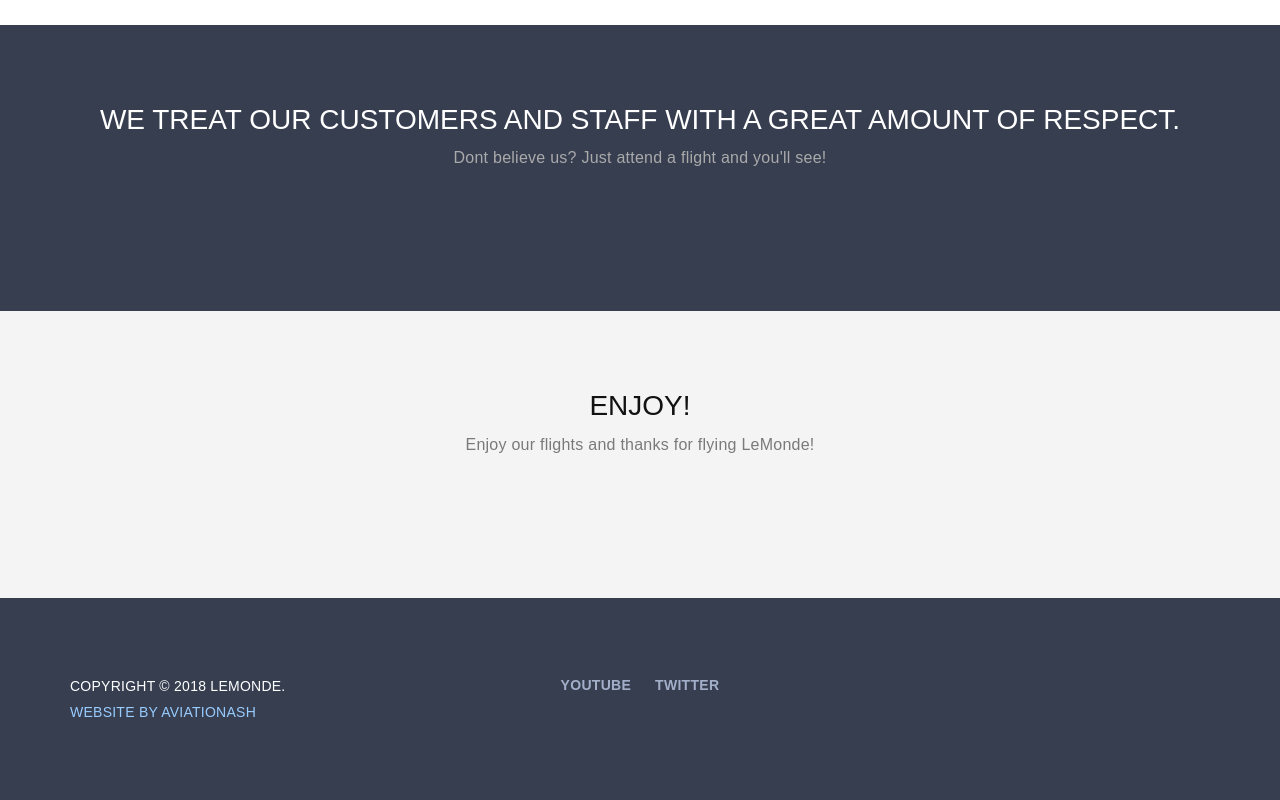
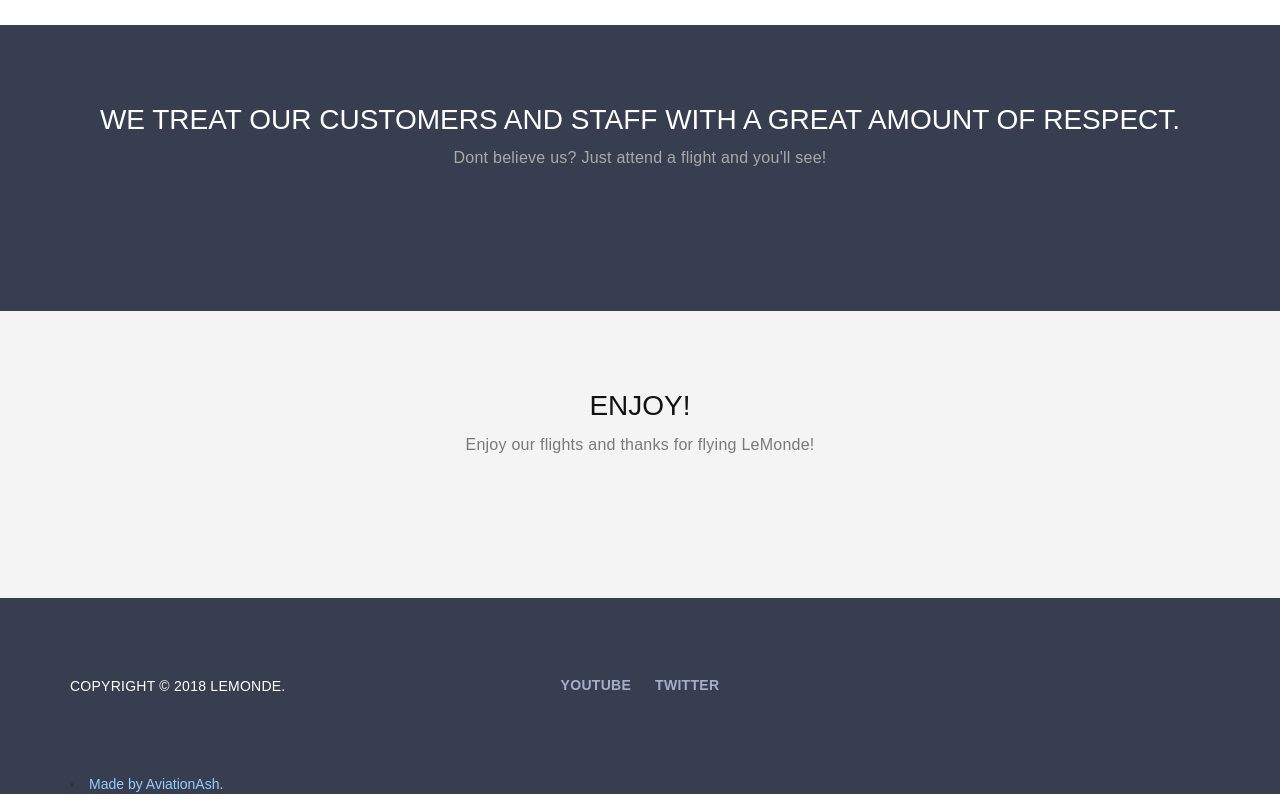
Before and after one commit to Aviationash/Aviationash.github.io, a plain HTML site: page index.html in a window 1280 px wide. Shown: the part 2140-2940 px from the top of the page. Drawn offline with Linux system fonts and the light colour scheme; some packages are replaced by stand-ins of ours.

Commit message:
my twitter

```diff
--- a/index.html
+++ b/index.html
@@ -206,7 +206,7 @@ ash
                 <div class="row">
                     <div class="col-md-4 col-sm-12">
                             <p>Copyright &copy; 2018 Lemonde. <br>
-                            <a>website by AviationAsh</a>
+                            <li><a href="https://twitter.com/AshHarkness">Made by AviationAsh.</a></li>
                     </div>
                     <div class="col-md-4 col-sm-12">
                         <ul class="social-icons">
```
